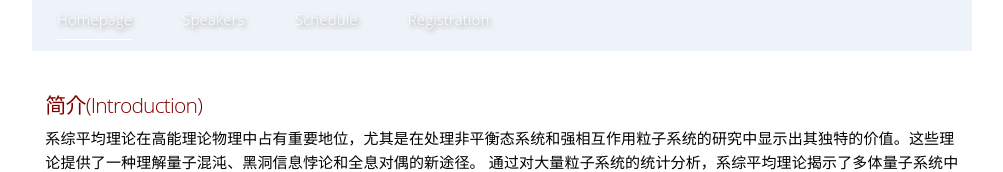
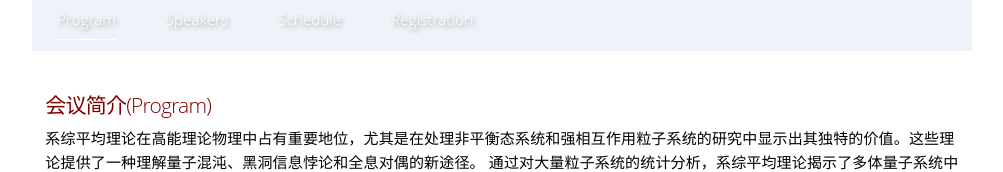
Before and after one commit to tenkoADSCFT/Ensemble-average-theories-in-HET, a plain HTML site: page index.html in a window 1280 px wide. Shown: the part 407-579 px from the top of the page, without its empty margins (138-1141 px from the left). Drawn offline with Linux system fonts and the light colour scheme.

Commit message:
Update index.html

```diff
--- a/index.html
+++ b/index.html
@@ -32,7 +32,7 @@
 						</div>
 						<nav class="col-md-6 col-12 tm-nav">
 							<ul class="tm-nav-ul">
-								<li class="tm-nav-li"><a href="index.html" class="tm-nav-link active"> Homepage</a></li>
+								<li class="tm-nav-li"><a href="intro" class="tm-nav-link active"> Program</a></li>
 								<li class="tm-nav-li"><a href="#spe" class="tm-nav-link" > Speakers</a></li>
                                 <li class="tm-nav-li"><a href="#sche" class="tm-nav-link" > Schedule</a></li>
 							<!--	<li class="tm-nav-li"><a href="program.html" class="tm-nav-link"> Talks</a></li>  -->
@@ -50,7 +50,7 @@
 <main>
 
 
-<h4 style="margin-top: 30pt;"> 简介(Introduction)</h4>
+<h4 style="margin-top: 30pt;"> <div id="intro"> 会议简介(Program)</h4>
 
 <p class="p2" style="margin-top:-10pt;">
 系综平均理论在高能理论物理中占有重要地位，尤其是在处理非平衡态系统和强相互作用粒子系统的研究中显示出其独特的价值。这些理论提供了一种理解量子混沌、黑洞信息悖论和全息对偶的新途径。
```
